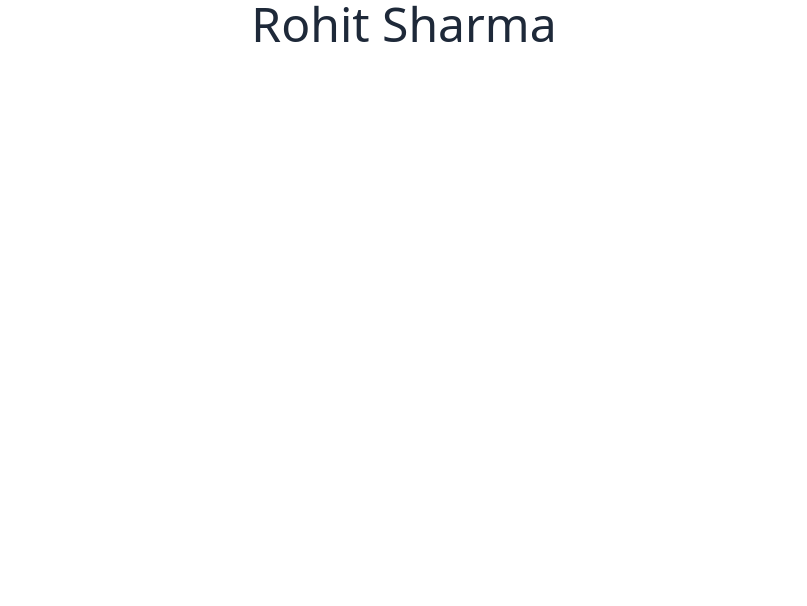
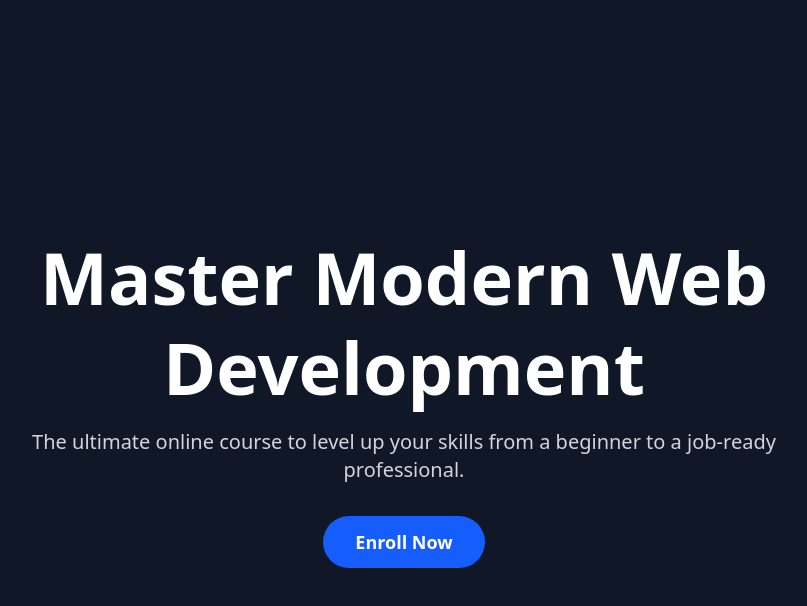
Before and after one commit to rohit3171999/online-course-landiing-page, a React (Vite) app: page / in a window 1280 px wide. Shown: the top 606 px of the page, without its empty margins (236-1043 px from the left). Built offline with nearby package versions, Linux system fonts and the light colour scheme.

Commit message:
add markup in HeroSection.jsxe

```diff
--- a/src/components/HeroSection.jsx
+++ b/src/components/HeroSection.jsx
@@ -1,5 +1,25 @@
+/*
+*Purpose:
+First section users see. Show course name, tagline, description, and a strong CTA button.
+*
+* */
+
 export default function HeroSection(){
     return(
-        <h1 className="text-gray-800 text-5xl text-center">Rohit Sharma</h1>
+        // <section> (wrapper)
+        <section className="bg-gray-900 text-white min-h-screen flex flex-col items-center justify-center text-center p-8">
+            {/*<h1> (course title)*/}
+            <h1 className="text-5xl md:text-7xl font-extrabold mb-4 leading-tight max-w-4xl">
+                Master Modern Web Development
+            </h1>
+            {/*<p> (tagline/description)*/}
+            <p className="text-lg md:text-xl text-gray-300 mb-8 max-w-3xl">
+                The ultimate online course to level up your skills from a beginner to a job-ready professional.
+            </p>
+            {/*<button> (primary CTA → Enroll Now)*/}
+            <button className="bg-blue-600 hover:bg-blue-700 text-white font-bold py-3 px-8 rounded-full text-lg transition duration-300 ease-in-out transform hover:scale-105">
+                Enroll Now
+            </button>
+        </section>
     )
 }
```
